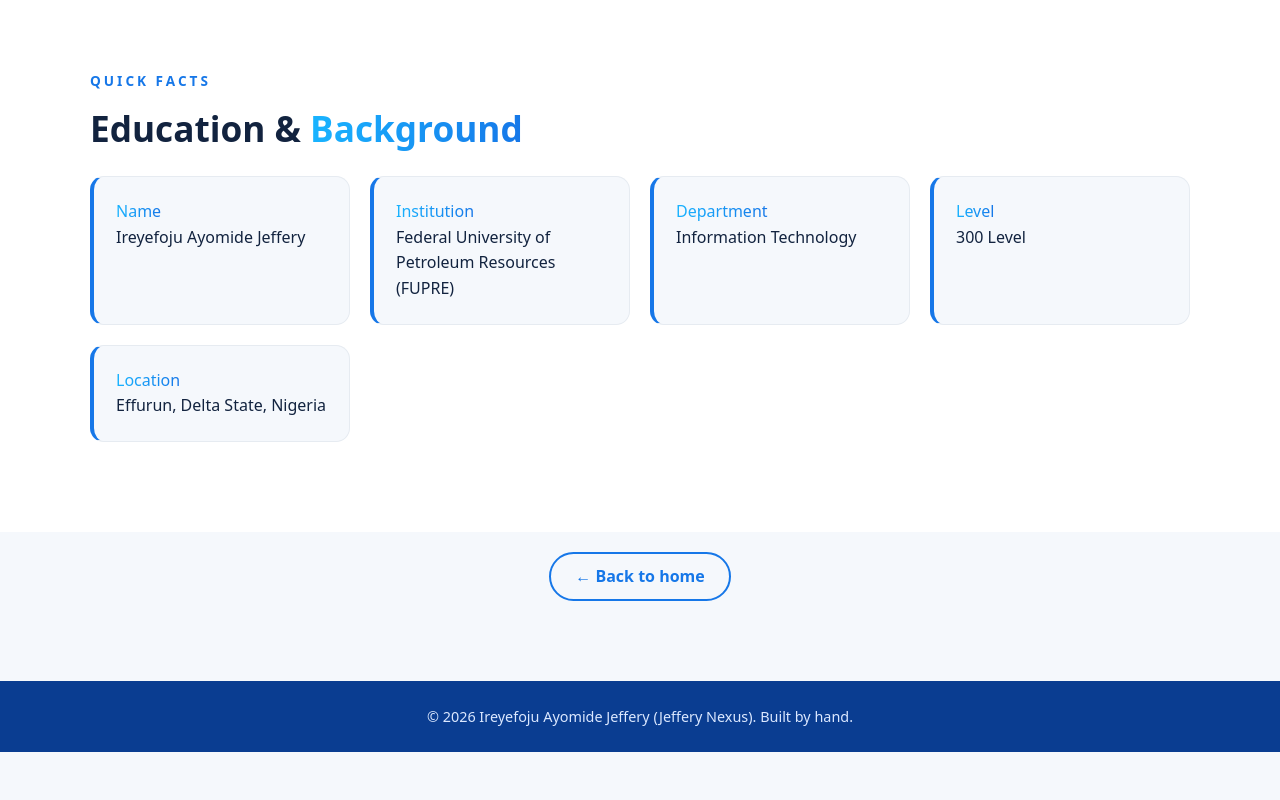
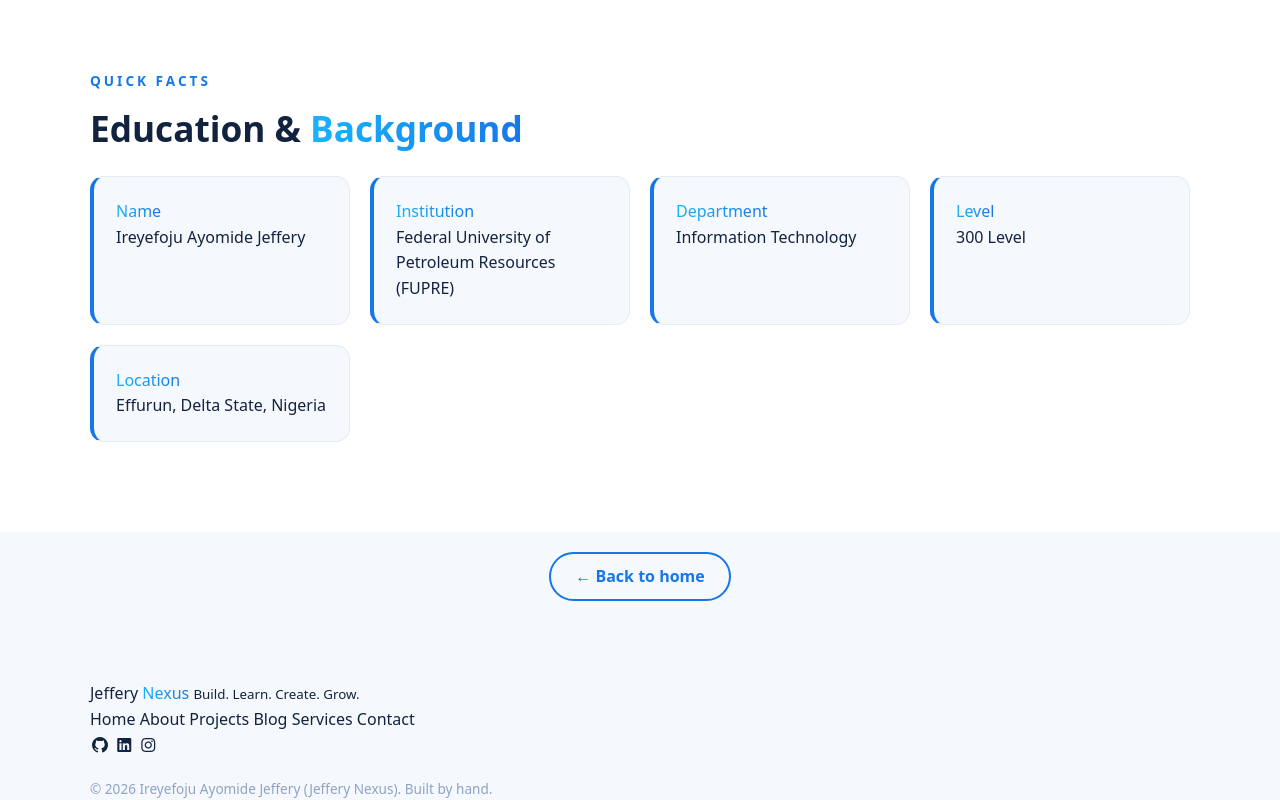
Before and after one commit to ireyefojuayo01/jeffery-nexus, a plain HTML site: page about.html in a window 1280 px wide. Shown: the part 1165-1965 px from the top of the page. Before the commit the page ends 1917 px from the top, so only its background shows below. Drawn offline with Linux system fonts and the light colour scheme; a web font is replaced by a local one.

Commit message:
Enhance footer with branding and social links
Updated footer and added social media links.

```diff
--- a/about.html
+++ b/about.html
@@ -122,9 +122,28 @@
         </div>
     </main>
 
-    <footer class="site-footer">
+  <footer class="dark-footer">
         <div class="container">
-            <p>&copy; 2026 Ireyefoju Ayomide Jeffery (Jeffery Nexus). Built by hand.</p>
+            <div>
+                <span class="brand-name">Jeffery <span class="accent">Nexus</span></span>
+                <small>Build. Learn. Create. Grow.</small>
+            </div>
+            <nav class="footer-links">
+                <a href="index.html#hero">Home</a>
+                <a href="about.html">About</a>
+                <a href="index.html#project">Projects</a>
+                <a href="blog.html">Blog</a>
+                <a href="index.html#services">Services</a>
+                <a href="index.html#contact">Contact</a>
+            </nav>
+            <div class="footer-social">
+                <a href="https://github.com/ireyefojuayo01" aria-label="GitHub"><i class="fa-brands fa-github"></i></a>
+                <a href="https://linkedin.com/in/ireyefoju-ayo-83253140a" aria-label="LinkedIn"><i class="fa-brands fa-linkedin"></i></a>
+                <a href="https://instagram.com/jefferynexus01" aria-label="Instagram"><i class="fa-brands fa-instagram"></i></a>
+            </div>
+        </div>
+        <div class="container" style="margin-top: 20px; color: #8ea3c4; font-size: 0.85rem;">
+            &copy; 2026 Ireyefoju Ayomide Jeffery (Jeffery Nexus). Built by hand.
         </div>
     </footer>
 
```
